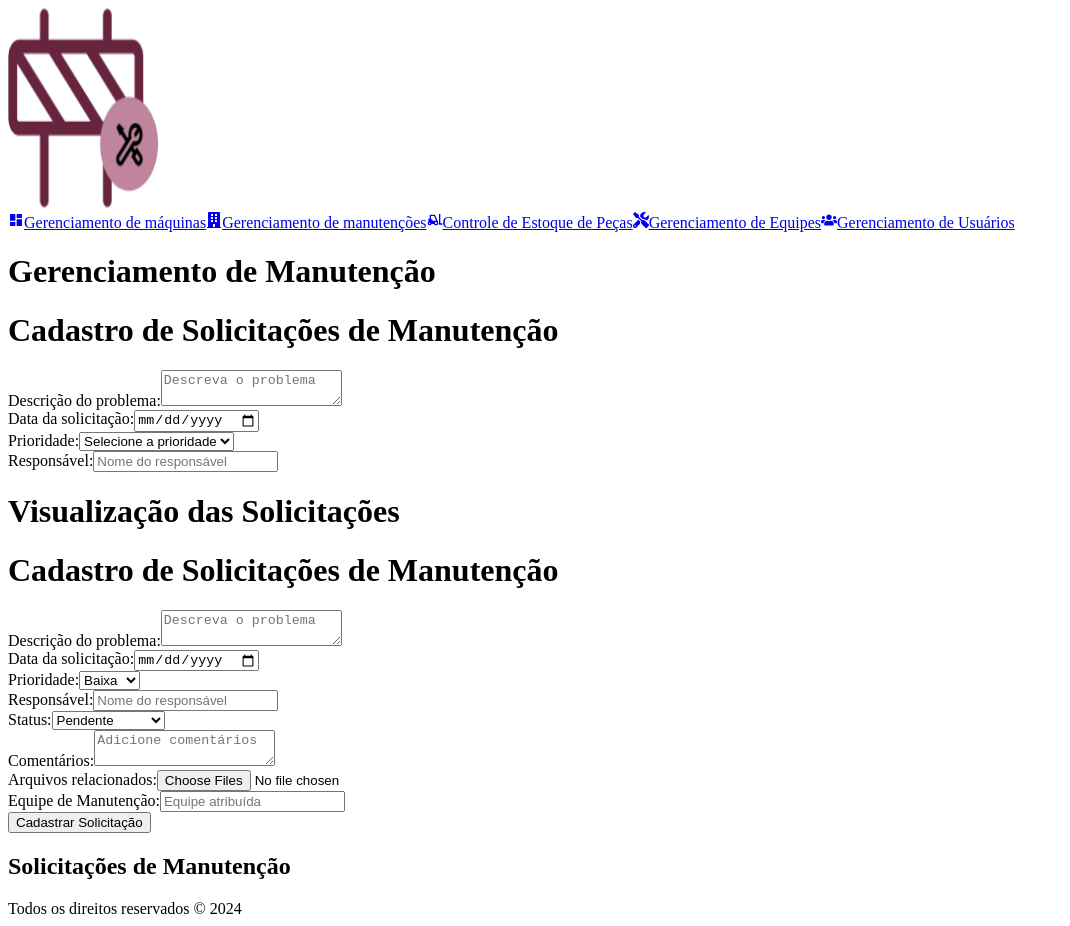
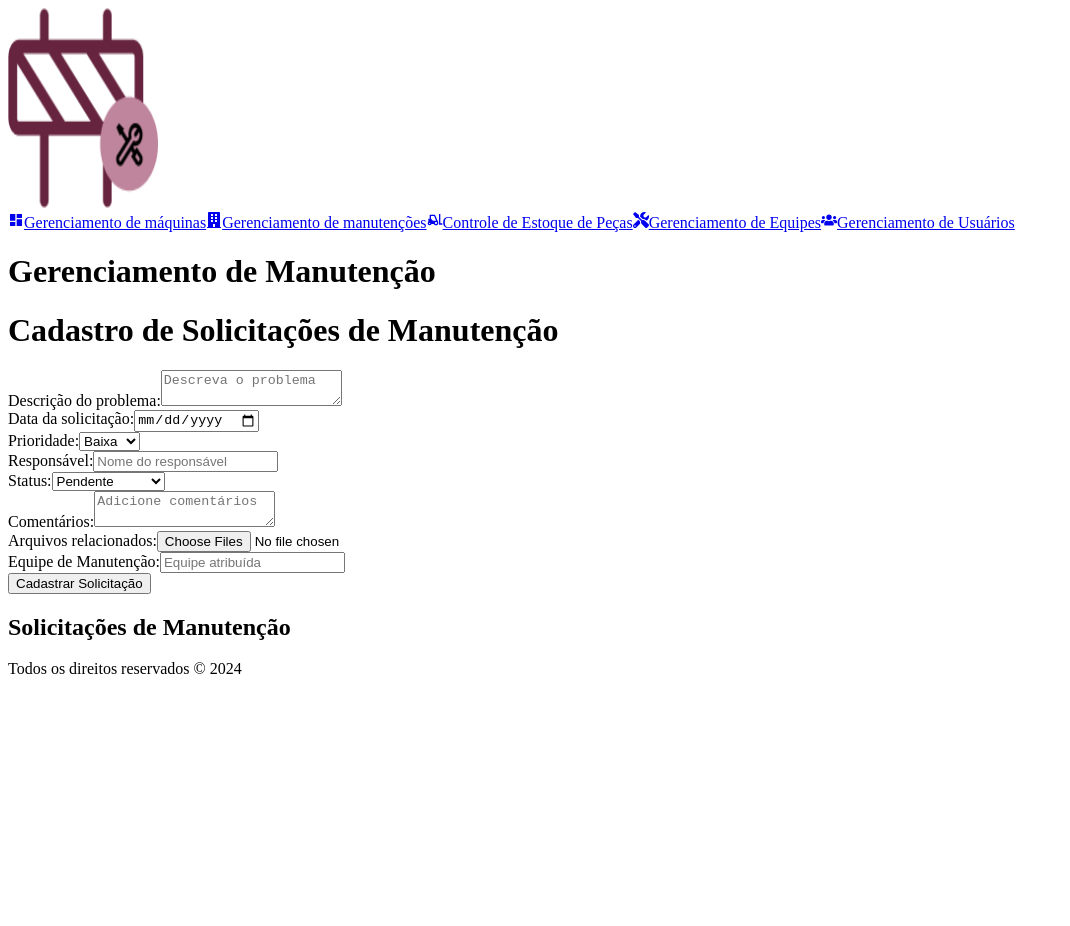
Before and after one commit to camiyuka/web_maintenance, a Next.js app in the folder frontend/: page /manutencoes in a window 1280 px wide. Shown: the whole page, without its empty margins (0-1070 px from the left). After the commit the page ends 800 px from the top, so only its background shows below. Built offline with nearby package versions, Linux system fonts and the light colour scheme.

Commit message:
fix: FormsSolicitação

```diff
--- a/frontend/src/app/manutencoes/page.tsx
+++ b/frontend/src/app/manutencoes/page.tsx
@@ -1,6 +1,6 @@
 "use client"
 import { Footer } from "../components/footer";
-import FormsSolicitacaoManutencao from "../components/form_manutencao";
+import FormsSolicitacoes from "../components/form_manutencao";
 import { Aside } from "../components/aside";
 import Title from "../components/title";
 import React from "react";
@@ -16,10 +16,9 @@ export default function Home() {
                 <main className="flex-1 flex flex-col overflow-hidden">
                     <Title text="Gerenciamento de Manutenção" />
                     <div className="flex-1 overflow-y-auto p-6">
-                        <FormsSolicitacaoManutencao/>
 
                         <div className="container mx-auto">
-                            <h1 className="text-2xl font-bold text-center p-5"> Visualização das Solicitações </h1>
+
                             <SolicitacaoManutencao/>
                             <div className="mx-auto max-w-md"></div>
                         </div>
```
